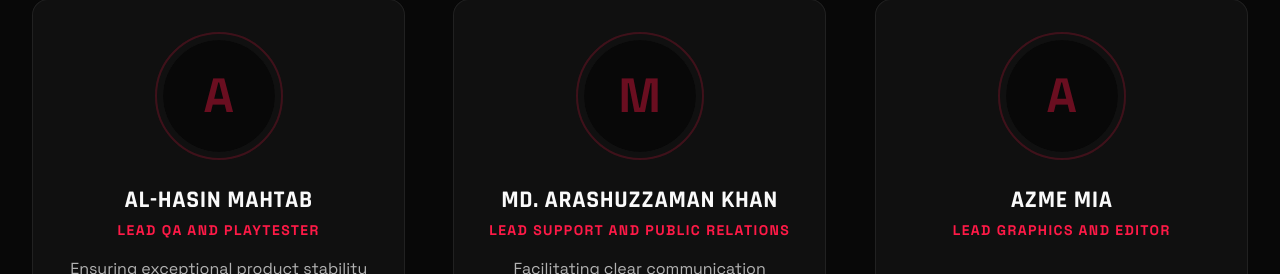
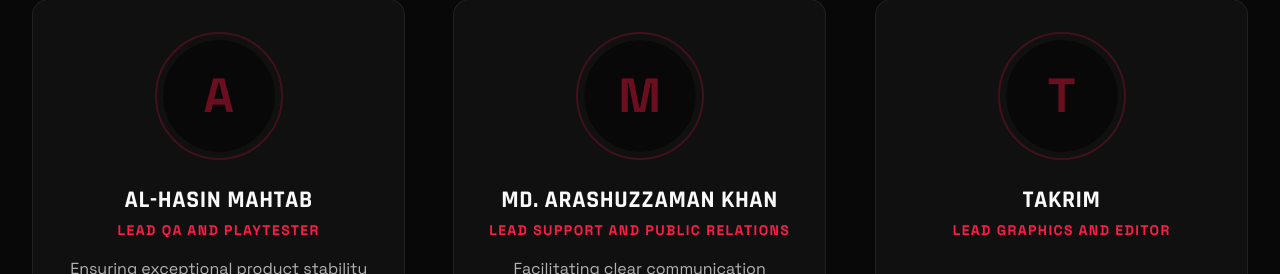
Before and after one commit to Jinanplayz/cheristral, a React (Vite) app: page /team in a window 1280 px wide. Shown: the part 1644-1918 px from the top of the page. Built offline with nearby package versions, Linux system fonts and the light colour scheme.

Commit message:
Update TeamPage.jsx

```diff
--- a/src/pages/TeamPage.jsx
+++ b/src/pages/TeamPage.jsx
@@ -40,7 +40,7 @@ const TeamPage = () => {
       description: 'Facilitating clear communication between the studio and our audience, ensuring player feedback remains central to our development process.',
     },
     {
-      name: 'Azme Mia',
+      name: 'Takrim',
       position: 'Lead Graphics and Editor',
       description: 'Delivering outstanding visual assets, promotional artwork, and highly polished trailer compositions.',
     },
```
